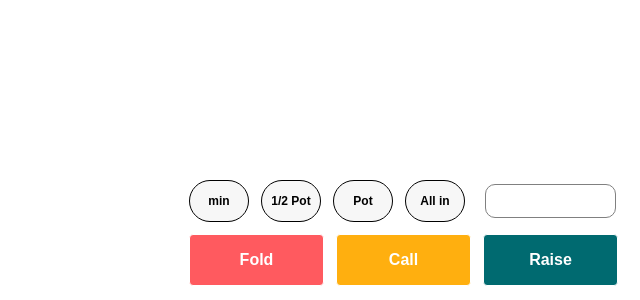
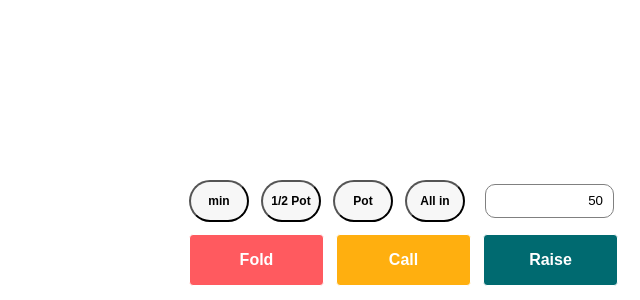
Before and after one commit to pamelatao12/avalon, a React (Create React App) app in the folder web/: page /poker-actions in a window 1280 px wide. Shown: the part 500-800 px from the top of the page, without its empty margins (640-1280 px from the left). Built offline with nearby package versions, Linux system fonts and the light colour scheme.

Commit message:
add functionality to 'Bet' buttons

```diff
--- a/web/src/pages/play/components/pokerActions/betInput/index.jsx
+++ b/web/src/pages/play/components/pokerActions/betInput/index.jsx
@@ -1,11 +1,25 @@
 import React from "react";
 import styles from "./styles.module.scss";
 
-const BetInput = ({ isMyTurn, setIsMyTurn }) => {
+const BetInput = ({ isMyTurn, currentBet, setCurrentBet, minBet, allIn }) => {
+  const handleInputChange = e => {
+    const betAmount = e.target.value;
+    setCurrentBet(betAmount);
+  };
+
   return (
     <form className={styles.betInputContainer}>
       <label>
-        <input className={styles.betInput} type="number" disabled={!isMyTurn} />
+        <input
+          className={styles.betInput}
+          type="number"
+          disabled={!isMyTurn}
+          value={currentBet}
+          onKeyPress={handleInputChange}
+          onChange={handleInputChange}
+          min={minBet}
+          max={allIn}
+        />
       </label>
     </form>
   );
--- a/web/src/pages/play/components/pokerActions/betInput/styles.module.scss
+++ b/web/src/pages/play/components/pokerActions/betInput/styles.module.scss
@@ -4,10 +4,12 @@
 }
 
 .betInput {
-  width: 125px;
+  width: 115px;
   height: 30px;
   border-radius: 10px;
   border: 1px solid grey;
+  text-align: right;
+  padding-right: 10px;
 }
 
 .betInput:focus {
--- a/web/src/pages/play/components/pokerActions/bets/index.jsx
+++ b/web/src/pages/play/components/pokerActions/bets/index.jsx
@@ -1,14 +1,13 @@
 import React from "react";
 import styles from "./styles.module.scss";
 
-const Bets = ({ name, isMyTurn, setIsMyTurn }) => {
+const Bets = ({ name, isMyTurn, setIsMyTurn, amount, setCurrentBet }) => {
   const disabled = isMyTurn ? "" : "disabled";
-
   return (
     <button
       className={[styles.amountBtn, styles[`${disabled}`]].join(" ")}
       disabled={!isMyTurn}
-      onClick={() => setIsMyTurn(false)}
+      onClick={() => setCurrentBet(amount)}
     >
       <span>{name}</span>
     </button>
--- a/web/src/pages/play/components/pokerActions/bets/styles.module.scss
+++ b/web/src/pages/play/components/pokerActions/bets/styles.module.scss
@@ -2,7 +2,6 @@
   height: 42px;
   width: 60px;
   color: black;
-  border: solid black 1px;
   border-radius: 30px;
   background-color: rgb(247, 247, 247);
   margin: 6px;
@@ -14,6 +13,11 @@
   cursor: pointer;
 }
 
+.amountBtn:focus {
+  border: 2px solid green;
+  outline: none;
+}
+
 .disabled {
   background-color: grey;
 }
--- a/web/src/pages/play/components/pokerActions/index.jsx
+++ b/web/src/pages/play/components/pokerActions/index.jsx
@@ -5,20 +5,55 @@ import Bets from "./bets";
 import BetInput from "./betInput";
 
 const PokerActions = () => {
-  //placeholder
+  //placeholder states
   const [isMyTurn, setIsMyTurn] = useState(true);
   const [position, setPosition] = useState("bigBlind");
   const [minBet, setMinBet] = useState(50);
+  const [halfPot, setHalfPot] = useState(100);
+  const [pot, setPot] = useState(200);
+  const [allIn, setAllIn] = useState(1000);
+  const [currentStack, setCurrentStack] = useState(1000);
+  const [currentBet, setCurrentBet] = useState(minBet);
 
   return (
     <div className={styles.pokerActionsContaier}>
       <div className={styles.pokerActions}>
         <div className="betBtns">
-          <Bets name="min" isMyTurn={isMyTurn} setIsMyTurn={setIsMyTurn} />
-          <Bets name="1/2 Pot" isMyTurn={isMyTurn} setIsMyTurn={setIsMyTurn} />
-          <Bets name="Pot" isMyTurn={isMyTurn} setIsMyTurn={setIsMyTurn} />
-          <Bets name="All in" isMyTurn={isMyTurn} setIsMyTurn={setIsMyTurn} />
-          <BetInput isMyTurn={isMyTurn} />
+          <Bets
+            name="min"
+            isMyTurn={isMyTurn}
+            setIsMyTurn={setIsMyTurn}
+            amount={minBet}
+            setCurrentBet={setCurrentBet}
+          />
+          <Bets
+            name="1/2 Pot"
+            isMyTurn={isMyTurn}
+            setIsMyTurn={setIsMyTurn}
+            amount={halfPot}
+            setCurrentBet={setCurrentBet}
+          />
+          <Bets
+            name="Pot"
+            isMyTurn={isMyTurn}
+            setIsMyTurn={setIsMyTurn}
+            amount={pot}
+            setCurrentBet={setCurrentBet}
+          />
+          <Bets
+            name="All in"
+            isMyTurn={isMyTurn}
+            setIsMyTurn={setIsMyTurn}
+            amount={allIn}
+            setCurrentBet={setCurrentBet}
+          />
+          <BetInput
+            isMyTurn={isMyTurn}
+            currentBet={currentBet}
+            setCurrentBet={setCurrentBet}
+            minBet={minBet}
+            allIn={allIn}
+          />
         </div>
         <div className="actionBtns">
           <Button action="Fold" isMyTurn={isMyTurn} setIsMyTurn={setIsMyTurn} />
```
